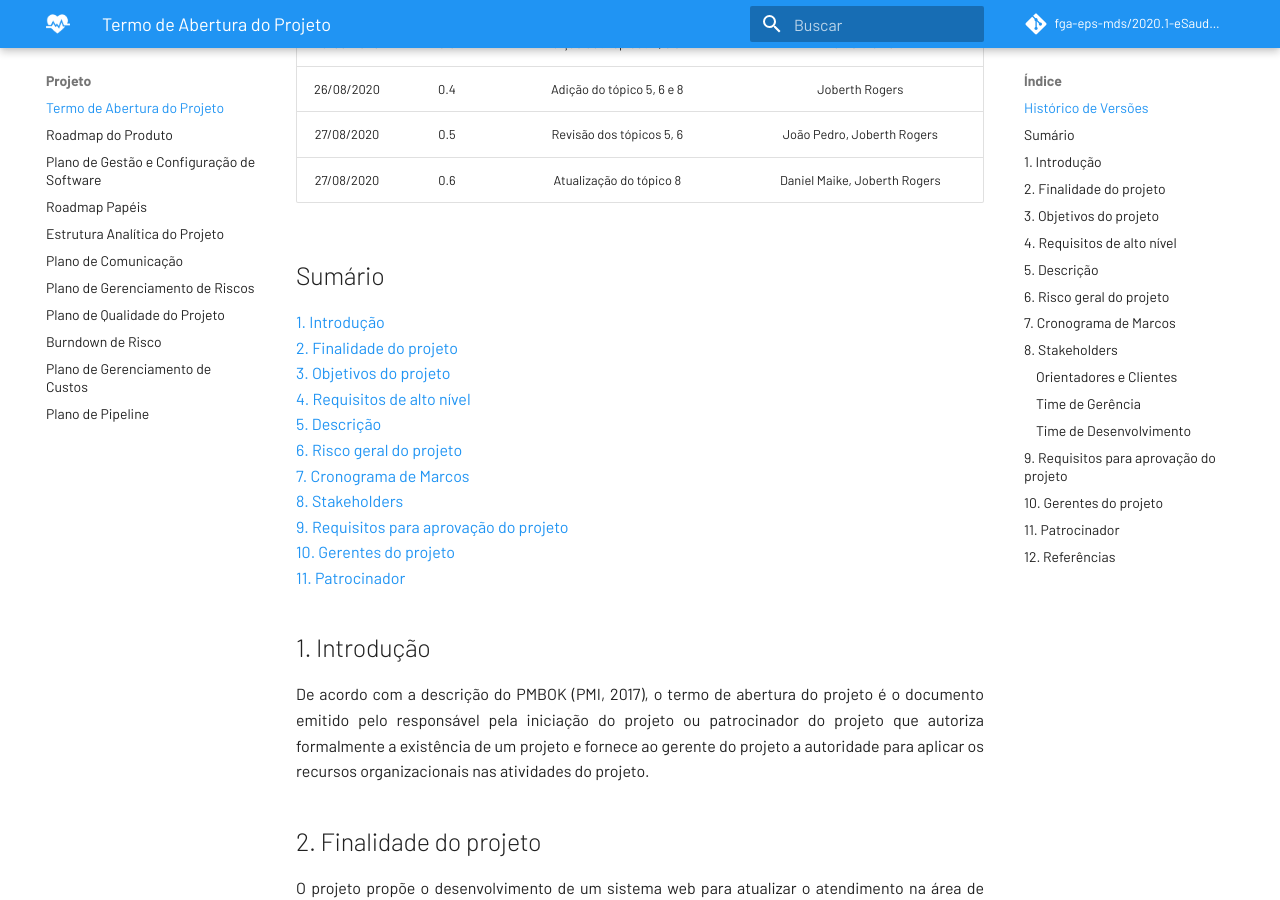
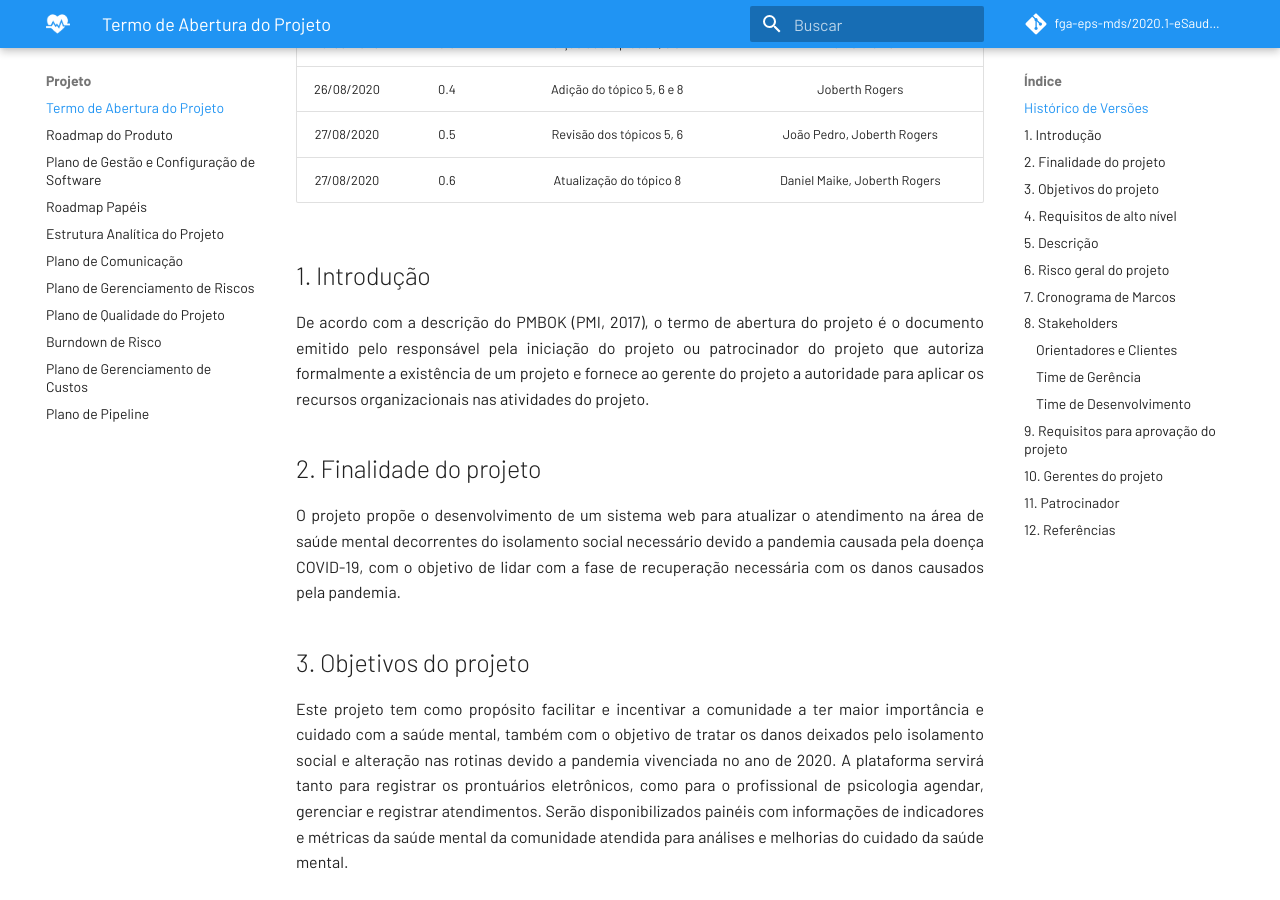
Before and after one commit to fga-eps-mds/2020.1-eSaudeUnB-Wiki, an MkDocs documentation site: the page built from docs/tap.md, in a window 1280 px wide and 900 px high, scrolled down 415 px. Built offline with MkDocs 1.6.1 and Material for MkDocs 9.7.7, drawn with Linux system fonts in a browser that asks for light colours; comment, search, counter and statistics services are not loaded.

Commit message:
docs: delete summary #77

```diff
--- a/docs/tap.md
+++ b/docs/tap.md
@@ -9,20 +9,6 @@
 | 26/08/2020 |   0.4    | Adição do tópico 5, 6 e 8 | Joberth Rogers |
 | 27/08/2020 |   0.5    | Revisão dos tópicos 5, 6 | João Pedro, Joberth Rogers |
 | 27/08/2020 |   0.6    | Atualização do tópico 8 | Daniel Maike, Joberth Rogers |
-
-## Sumário
-
-[1. Introdução](#1-introducao) </br>
-[2. Finalidade do projeto](#2-finalidade-do-projeto) </br>
-[3. Objetivos do projeto](#3-objetivos-do-projeto) </br>
-[4. Requisitos de alto nível](#4-requisitos-de-alto-nivel) </br>
-[5. Descrição](#5-descricao) </br>
-[6. Risco geral do projeto](#6-risco-geral-do-projeto)</br>
-[7. Cronograma de Marcos](#7-cronograma-de-marcos) </br>
-[8. Stakeholders](#8-stakeholders) </br>
-[9. Requisitos para aprovação do projeto](#9-requisitos-para-aprovacao-do-projeto) </br>
-[10. Gerentes do projeto](#10-gerentes-do-projeto) </br>
-[11. Patrocinador](#11-patrocinador) </br>
 
 ## 1. Introdução
 
```
